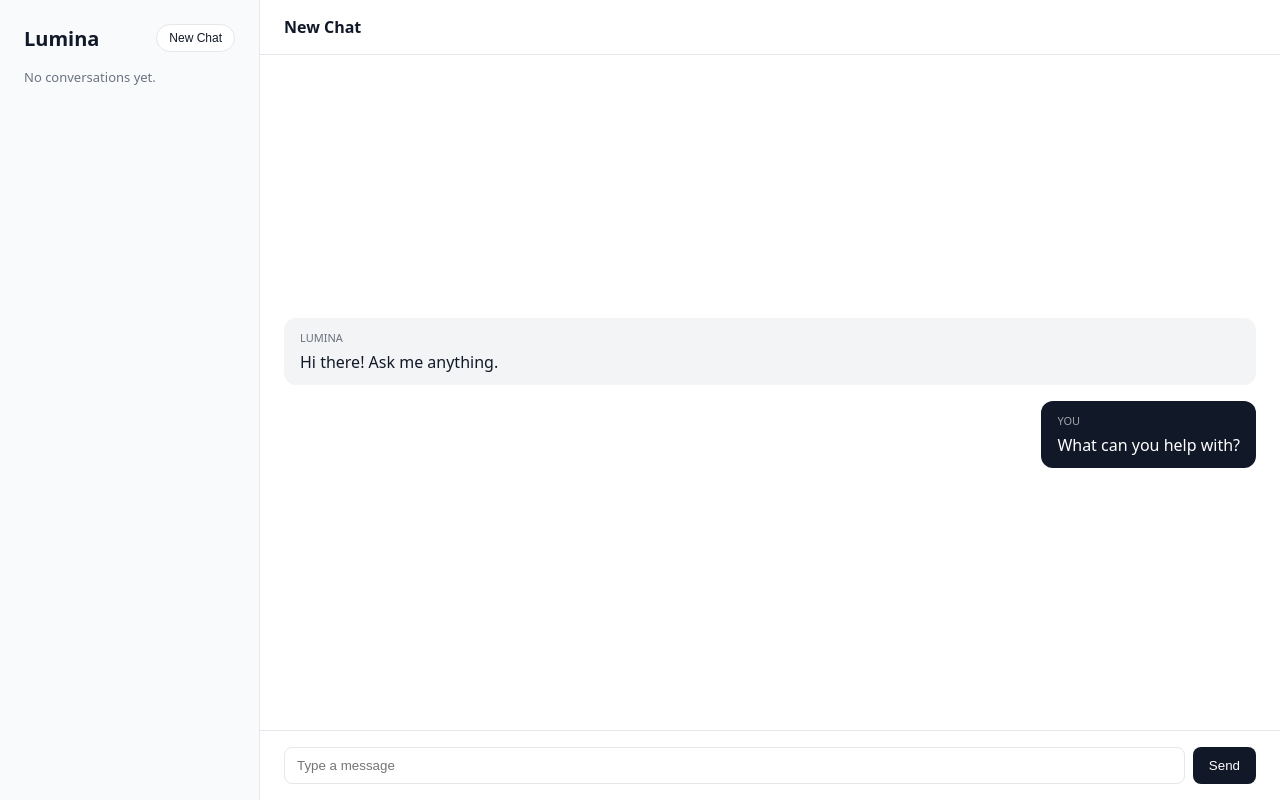
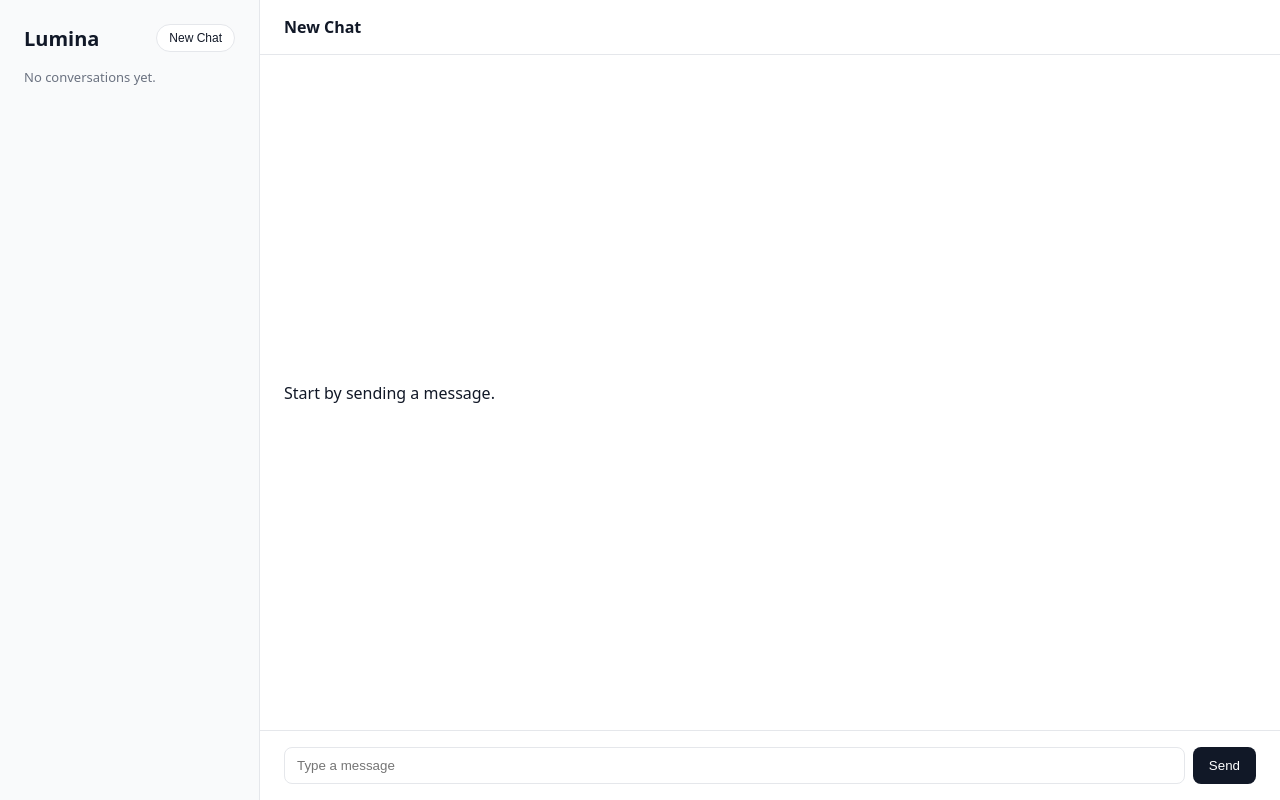
Before and after one commit to Abduraheem-H/Lumina-AI, a React (Vite) app: page / in a window 1280 px wide. Built offline with nearby package versions, Linux system fonts and the light colour scheme.

Commit message:
feat: wire chat store into window

```diff
--- a/src/components/ChatInput.tsx
+++ b/src/components/ChatInput.tsx
@@ -1,7 +1,7 @@
 import React, { useState } from 'react';
 
 interface ChatInputProps {
-  onSend?: (message: string) => void;
+  onSend: (message: string) => void;
 }
 
 export const ChatInput = ({ onSend }: ChatInputProps) => {
@@ -9,7 +9,7 @@ export const ChatInput = ({ onSend }: ChatInputProps) => {
 
   const handleSend = () => {
     if (value.trim()) {
-      onSend?.(value.trim());
+      onSend(value.trim());
       setValue('');
     }
   };
--- a/src/components/ChatWindow.tsx
+++ b/src/components/ChatWindow.tsx
@@ -1,34 +1,34 @@
 import React from 'react';
 import { ChatInput } from './ChatInput';
 import { MessageBubble } from './MessageBubble';
-import { Message } from '../types/chat';
-
-const sampleMessages: Message[] = [
-  {
-    id: '1',
-    role: 'assistant',
-    content: 'Hi there! Ask me anything.',
-    timestamp: Date.now(),
-  },
-  {
-    id: '2',
-    role: 'user',
-    content: 'What can you help with?',
-    timestamp: Date.now(),
-  },
-];
+import { useChatStore } from '../store/useChatStore';
 
 export const ChatWindow = () => {
+  const { messages, addMessage } = useChatStore();
+
+  const handleSend = (content: string) => {
+    addMessage({
+      id: crypto.randomUUID(),
+      role: 'user',
+      content,
+      timestamp: Date.now(),
+    });
+  };
+
   return (
     <div className="main">
       <header className="header">New Chat</header>
       <section className="content messages">
-        {sampleMessages.map((message) => (
-          <MessageBubble key={message.id} message={message} />
-        ))}
+        {messages.length === 0 ? (
+          <p>Start by sending a message.</p>
+        ) : (
+          messages.map((message) => (
+            <MessageBubble key={message.id} message={message} />
+          ))
+        )}
       </section>
       <footer className="footer">
-        <ChatInput />
+        <ChatInput onSend={handleSend} />
       </footer>
     </div>
   );
```
